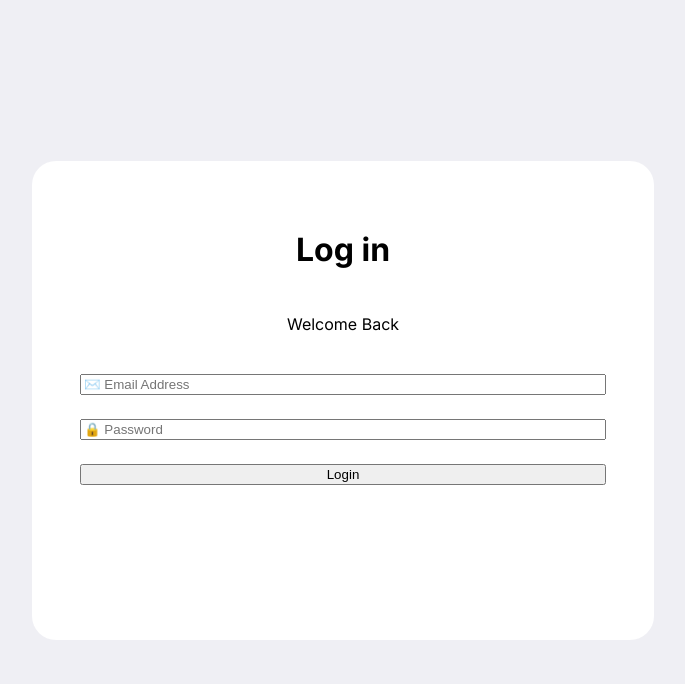
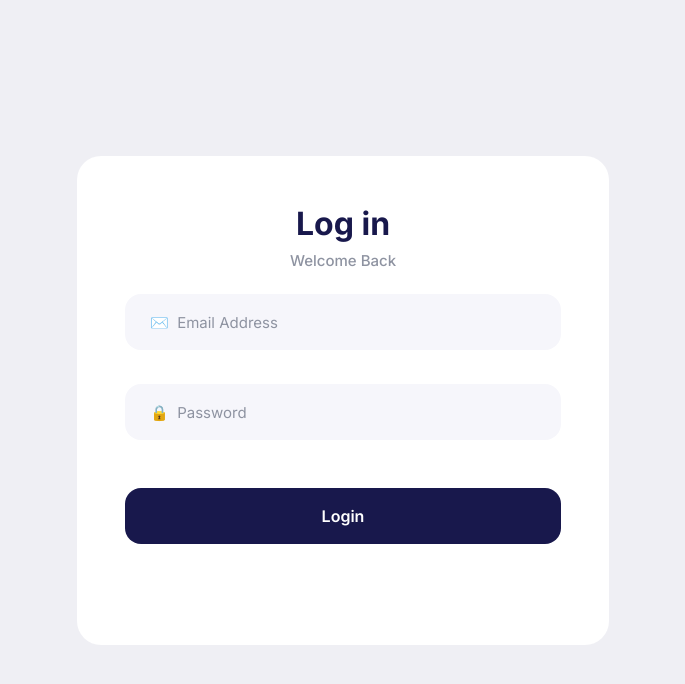
Before and after one commit to KrisSkaliukh/currency-dashboard, a React (Create React App) app: page /login in a window 1280 px wide. Shown: the top 684 px of the page, without its empty margins (297-982 px from the left). Built offline with nearby package versions, Linux system fonts and the light colour scheme.

Commit message:
add components with styles

```diff
--- a/src/features/auth/components/LoginForm/LoginForm.module.css
+++ b/src/features/auth/components/LoginForm/LoginForm.module.css
@@ -1,5 +1,5 @@
 .container {
-  background-color: #efeff4;
+  background-color: #EFEFF4;
   height: 100vh;
   width: 100vw;
   display: flex;
@@ -8,11 +8,11 @@
 }
 
 .form {
-  background-color: #fff;
+  background-color: #FFF;
   width: 100vw;
   height: 100vh;
-  max-width: 526px;
-  max-height: 383px;
+  max-width: 436px;
+  max-height: 393px;
   display: flex;
   flex-direction: column;
   padding: 48px;
@@ -27,12 +27,23 @@
   gap: 8px;
 }
 
-.fieldError,
+.title, .subtitle {
+  margin: 0;
+}
+
+.subtitle {
+  color: #8E93A1;
+  font-weight: 500;
+  font-size: 15px;
+}
+
+.inputBlock {
+  display: flex;
+  flex-direction: column;
+  gap: 10px;
+}
+
 .serverError {
-  color: #ea3a3a;
+  color: #EA3A3A;
   font-size: 0.875rem;
 }
-
-.inputError {
-  outline: 1px solid #ea3a3a;
-}
--- a/src/features/auth/components/LoginForm/LoginForm.tsx
+++ b/src/features/auth/components/LoginForm/LoginForm.tsx
@@ -5,6 +5,8 @@ import { useNavigate, useLocation } from 'react-router';
 
 import { useAuth } from '../../AuthContext';
 import { loginSchema, type LoginFormValues } from '../../../auth/schema';
+import { Input } from '../../../../shared/components/Input/Input';
+import { Button } from '../../../../shared/components/Button/Button';
 
 import styles from './LoginForm.module.css';
 
@@ -40,41 +42,38 @@ export function LoginForm() {
     <div className={styles.container}>
       <form className={styles.form} onSubmit={onSubmit} noValidate>
         <div className={styles.titleBlock}>
-          <h1>Log in</h1>
-          <p>Welcome Back</p>
+          <h1 className={styles.title}>Log in</h1>
+          <p className={styles.subtitle}>Welcome Back</p>
         </div>
+
+        <div className={styles.inputBlock}>
+          <Input
+            type="email"
+            autoComplete="email"
+            placeholder="✉️  Email Address"
+            error={errors.email?.message}
+            {...register('email')}
+          />
+
+          <Input
+            type="password"
+            autoComplete="current-password"
+            placeholder="🔒  Password"
+            error={errors.password?.message}
+            {...register('password')}
+          />
+        </div>
+
+
+        <Button type="submit" disabled={isSubmitting}>
+          {isSubmitting ? 'Signing in...' : 'Login'}
+        </Button>
 
         {serverError && (
           <p className={styles.serverError} role="alert">
             {serverError}
           </p>
         )}
-
-        <input
-          type="email"
-          autoComplete="email"
-          placeholder="✉️ Email Address"
-          className={errors.email ? styles.inputError : undefined}
-          {...register('email')}
-        />
-        {errors.email && (
-          <span className={styles.fieldError}>{errors.email.message}</span>
-        )}
-
-        <input
-          type="password"
-          autoComplete="current-password"
-          placeholder="🔒 Password"
-          className={errors.password ? styles.inputError : undefined}
-          {...register('password')}
-        />
-        {errors.password && (
-          <span className={styles.fieldError}>{errors.password.message}</span>
-        )}
-
-        <button type="submit" disabled={isSubmitting}>
-          {isSubmitting ? 'Signing in...' : 'Login'}
-        </button>
       </form>
     </div>
   );
--- a/src/index.css
+++ b/src/index.css
@@ -3,4 +3,5 @@ body {
   width: 100vw;
   height: 100vh;
   font-family: 'Inter', sans-serif;
+  color: #18184C;
 }
--- /dev/null
+++ b/src/shared/components/Button/Button.module.css
@@ -0,0 +1,30 @@
+.button {
+  display: inline-flex;
+  align-items: center;
+  justify-content: center;
+  gap: 8px;
+  min-height: 56px;
+  padding: 0 28px;
+  border: none;
+  border-radius: 16px;
+  background-color: #18184C;
+  color: #FFF;
+  font: inherit;
+  font-size: 16px;
+  font-weight: 600;
+  cursor: pointer;
+
+  transition:
+    background-color 0.2s ease,
+    box-shadow 0.2s ease,
+    transform 0.2s ease,
+}
+
+.fullWidth {
+  width: 100%;
+}
+
+.button:disabled {
+  cursor: not-allowed;
+  opacity: 0.5;
+}
--- /dev/null
+++ b/src/shared/components/Button/Button.tsx
@@ -0,0 +1,30 @@
+import type { ButtonHTMLAttributes } from 'react';
+import styles from './Button.module.css';
+
+type ButtonProps = ButtonHTMLAttributes<HTMLButtonElement> & {
+  fullWidth?: boolean;
+};
+
+export function Button({
+  children,
+  type = 'button',
+  fullWidth = true,
+  className,
+  ...props
+}: ButtonProps) {
+  return (
+    <button
+      {...props}
+      type={type}
+      className={[
+        styles.button,
+        fullWidth && styles.fullWidth,
+        className,
+      ]
+        .filter(Boolean)
+        .join(' ')}
+    >
+      {children}
+    </button>
+  );
+}
--- /dev/null
+++ b/src/shared/components/Input/Input.module.css
@@ -0,0 +1,58 @@
+
+.wrapper {
+  display: flex;
+  flex-direction: column;
+  gap: 6px;
+  width: 100%;
+}
+
+.label {
+  color: #18184C;
+  font-size: 16px;
+  font-weight: 500;
+}
+
+.input {
+  box-sizing: border-box;
+  width: 100%;
+  height: 56px;
+  padding: 0 24px;
+  border: 1px solid transparent;
+  border-radius: 16px;
+  background-color: #F6F6FB;
+  color: #18184C;
+  font: inherit;
+  font-size: 16px;
+  transition:
+    border-color 0.2s ease,
+    box-shadow 0.2s ease,
+    background-color 0.2s ease;
+}
+
+.input::placeholder {
+  font-size: 15px;
+  color: #8E93A1;
+  opacity: 1;
+}
+
+.input:disabled {
+  cursor: not-allowed;
+  opacity: 0.5;
+}
+
+.inputError {
+  border: 1.5px solid #EA3A3A;
+  background-color: #FFF2F2;
+}
+
+.error {
+  min-height: 18px;
+  color: #EA3A3A;
+  font-size: 13px;
+  line-height: 18px;
+  visibility: hidden;
+}
+
+.errorVisible {
+  visibility: visible;
+}
--- /dev/null
+++ b/src/shared/components/Input/Input.tsx
@@ -0,0 +1,46 @@
+import { forwardRef, useId } from 'react';
+import type { InputHTMLAttributes } from 'react';
+
+import styles from './Input.module.css';
+
+type InputProps = InputHTMLAttributes<HTMLInputElement> & {
+  label?: string;
+  error?: string;
+};
+
+export const Input = forwardRef<HTMLInputElement, InputProps>(
+  ({ label, error, id, className, ...props }, ref) => {
+    const generatedId = useId();
+    const inputId = id ?? generatedId;
+    const errorId = `${inputId}-error`;
+
+    return (
+      <div className={styles.wrapper}>
+        {label && (
+          <label className={styles.label} htmlFor={inputId}>
+            {label}
+          </label>
+        )}
+
+        <input
+          {...props}
+          ref={ref}
+          id={inputId}
+          className={[
+            styles.input,
+            error && styles.inputError,
+            className,
+          ].filter(Boolean).join(' ')}
+        />
+
+        <span
+          id={errorId}
+          className={`${styles.error} ${error ? styles.errorVisible : ''}`}
+          role={error ? 'alert' : undefined}
+        >
+          {error || ''}
+        </span>
+      </div>
+    );
+  },
+);
```
